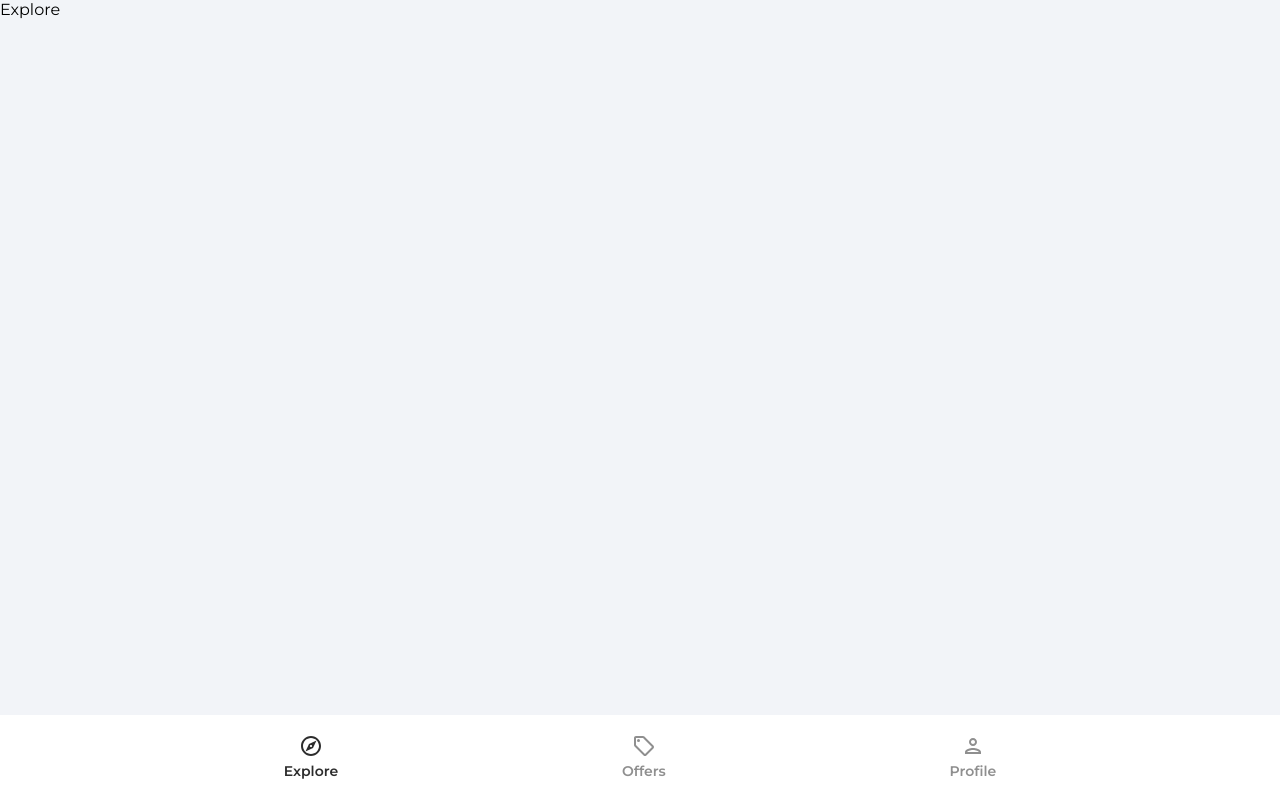
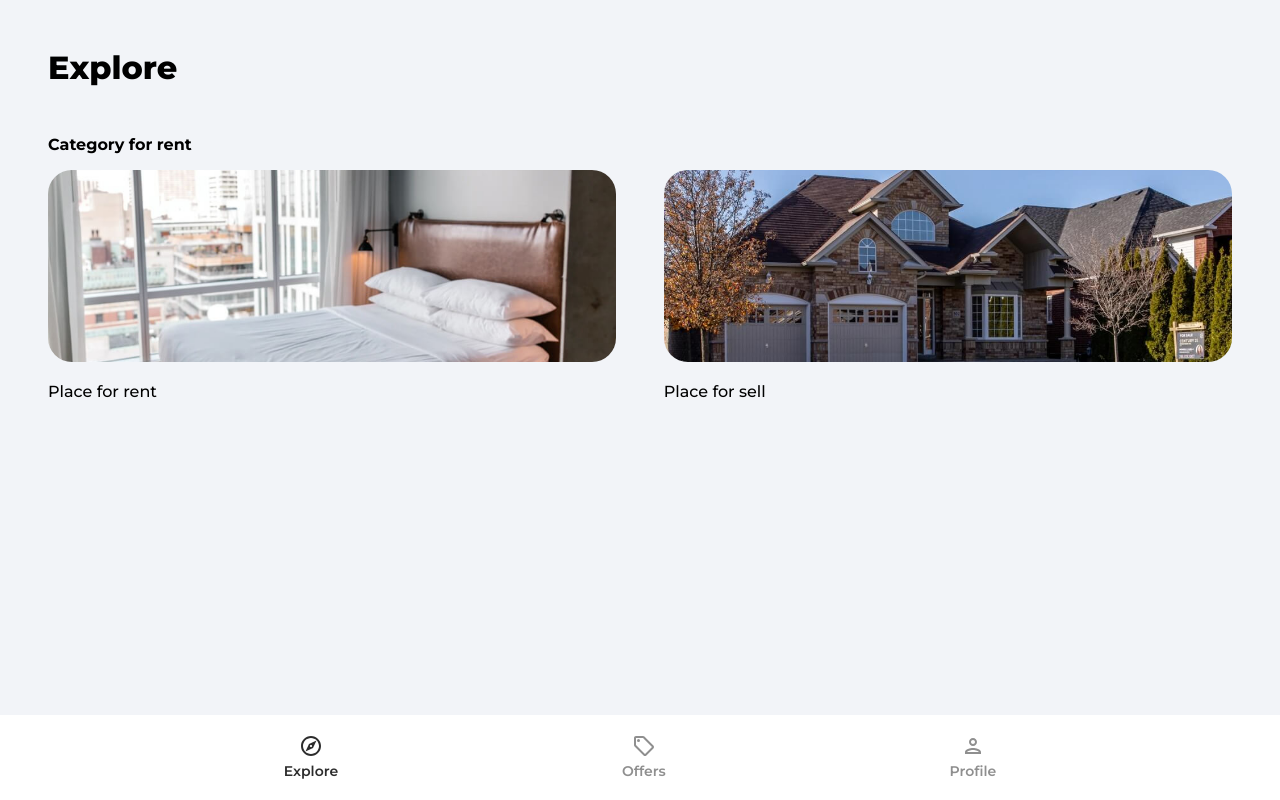
Before and after one commit to KovalovV/house-marketplace-app, a React (Create React App) app: page / in a window 1280 px wide. Built offline with nearby package versions, Linux system fonts and the light colour scheme.

Commit message:
get listing items from db

```diff
--- a/src/App.js
+++ b/src/App.js
@@ -7,6 +7,7 @@ import PrivateRoute from './components/PrivateRoute';
 
 import Explore from './pages/Explore';
 import Offers from './pages/Offers';
+import Category from './pages/Category';
 import Profile from './pages/Profile';
 import SignIn from './pages/SignIn';
 import SignUp from './pages/SignUp';
@@ -22,6 +23,7 @@ const App = () => {
       <Routes>
         <Route path='/' element={<Explore />} />
         <Route path='/offers' element={<Offers />} />
+        <Route path='/category/:categoryName' element={<Category />} />
         <Route path='/profile' element={<PrivateRoute />}>
           <Route path='/profile' element={<Profile />} />
         </Route>
--- /dev/null
+++ b/src/pages/Category.jsx
@@ -0,0 +1,84 @@
+import { useState, useEffect } from 'react';
+import { useNavigate, useLocation, useParams } from 'react-router-dom';
+
+import {
+    collection,
+    getDocs,
+    query,
+    where,
+    orderBy,
+    limit,
+    startAfter
+} from 'firebase/firestore';
+import { db } from '../firebase.config';
+
+import { toast } from 'react-toastify';
+
+import Spinner from '../components/Spiner';
+
+
+const Category = () => {
+    const [listings, setListings] = useState([]);
+    const [loading, setLoading] = useState(true);
+
+    const params = useParams();
+
+    useEffect(() => {
+        const fetchListing = async () => {
+            try {
+                const listingsArray = [];
+
+                const listingsRef = collection(db, 'listing');
+
+                const querySet = query(
+                    listingsRef,
+                    where('type', '==', params.categoryName),
+                    orderBy('timestamp', 'desc'),
+                    limit(10)
+                );
+
+                const querySetDoc = await getDocs(querySet);
+
+                querySetDoc.forEach((doc) => {
+                    console.log(doc.data());
+                    return listingsArray.push({
+                        id: doc.id,
+                        data: doc.data(),
+                    });
+                });
+
+                setListings(listingsArray);
+                setLoading(false);
+            } catch (error) {
+                toast.error('Something went wrong with fetching listings!')
+            }
+        };
+
+        fetchListing();
+
+    }, [params.categoryName]);
+
+    if (loading) {
+        return <Spinner />;
+    }
+
+    return (
+        <div>
+            <header>
+                Listings for {params.categoryName}
+            </header>
+            <div>
+                {listings.length > 0 ? (
+                    listings.map((listing) => {
+                        return (<h1 key={listing.id}>
+                            {listing.data.name}
+                        </h1>);
+                    })
+                )
+                    : <p>No listings</p>}
+            </div>
+        </div>
+    );
+};
+
+export default Category;
--- a/src/pages/Explore.jsx
+++ b/src/pages/Explore.jsx
@@ -1,7 +1,40 @@
+import { Link } from 'react-router-dom';
+import rentCategoryImg from '../assets/jpg/rentCategoryImage.jpg'
+import sellCategoryImg from '../assets/jpg/sellCategoryImage.jpg'
+
 const Explore = () => {
     return (
-        <div>
-            Explore
+        <div className='explore'>
+            <header>
+                <p className='pageHeader'>
+                    Explore
+                </p>
+            </header>
+            <main>
+                <p className='exploreCategoryHeading'>
+                    Category for rent
+                </p>
+                <div className='exploreCategories'>
+                    <Link to='/category/rent'>
+                        <img
+                            src={rentCategoryImg}
+                            alt='for rent'
+                            className='exploreCategoryImg' />
+                        <p className='exploreCategoryName'>
+                            Place for rent
+                        </p>
+                    </Link>
+                    <Link to='/category/sell'>
+                        <img
+                            src={sellCategoryImg}
+                            alt='for sell'
+                            className='exploreCategoryImg' />
+                        <p className='exploreCategoryName'>
+                            Place for sell
+                        </p>
+                    </Link>
+                </div>
+            </main>
         </div>
     );
 };
--- a/src/pages/Profile.jsx
+++ b/src/pages/Profile.jsx
@@ -1,4 +1,4 @@
-import { useEffect, useState } from 'react';
+import { useState } from 'react';
 import { toast } from 'react-toastify';
 import { useNavigate } from 'react-router-dom';
 import { getAuth, updateProfile } from 'firebase/auth';
```
